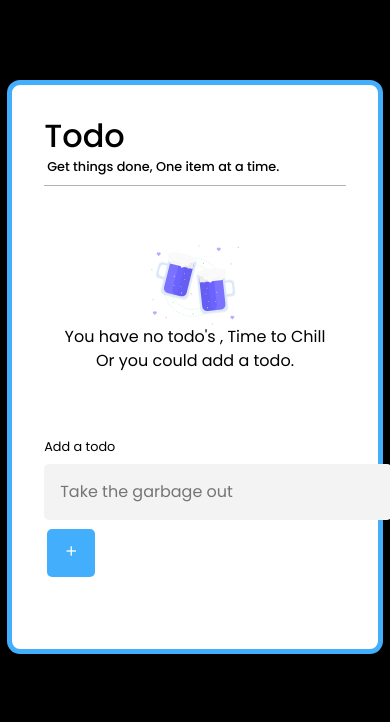
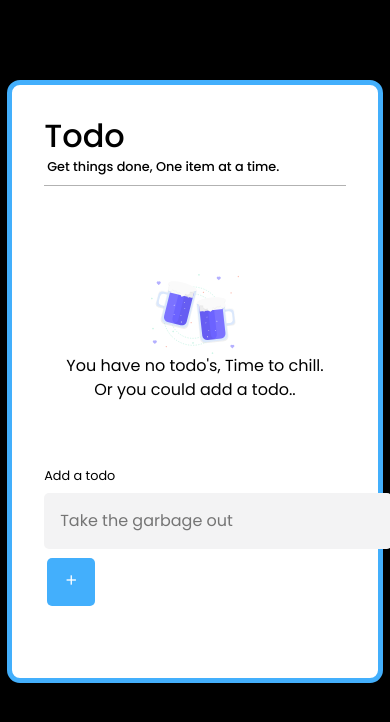
Before and after one commit to Fisayomiii/Todo, a React (Create React App) app: page / in a window 390 px wide. Shown: the top 722 px of the page. Built offline with nearby package versions, Linux system fonts and the light colour scheme.

Commit message:
Made it responsive

```diff
--- a/src/App.css
+++ b/src/App.css
@@ -34,7 +34,7 @@ body {
 }
 
 .progress-loader {
-	width: 150px;
+	width: 200px;
 	background: rgba(0, 0, 0, 0.253);
 	height: 3px;
 	border-radius: 7px;
@@ -47,7 +47,7 @@ body {
 	border-radius: 7px;
 	background: rgb(255, 255, 255);
 	transition: 0.5s;
-	animation: loading1274 2s ease infinite;
+	animation: loading1274 7s ease-in-out infinite;
 }
 
 @keyframes loading1274 {
@@ -79,7 +79,7 @@ body {
 	width: 89%;
 	max-width: 500px;
 	background: #ffffff;
-	color: rgb(0, 0, 0);
+	color: #000000;
 	border: 5px solid #43AFFC;
 	border-radius: 13px;
 }
@@ -132,7 +132,7 @@ body {
 	box-shadow: 0 0 1px transparent;
 }
 .ifelsedisplay{
-	padding-top: 3.2em;
+	padding-top: 5em;
 	display: flex;
 	flex-direction: column;
 	text-align: center;
--- a/src/App.js
+++ b/src/App.js
@@ -56,9 +56,12 @@ function App() {
 
   return (
     <>
-      {loading ? <div class="loader-wrapper">
-        <div class="progress"></div>
-      </div> :
+      {loading ?
+        <div class="loader-wrapper">
+          <div class="progress-loader">
+            <div class="progress"></div>
+          </div>
+        </div> :
         <main id="todolist">
           <h1>
             Todo
@@ -68,7 +71,7 @@ function App() {
           {display ?
             <div className='ifelsedisplay'>
               <img src={celebration} height={80} alt="" />
-              <p>You have no todo's , Time to Chill <br /> Or you could add a todo.</p>
+              <p>You have no todo's, Time to chill.<br /> Or you could add a todo..</p>
             </div> :
 
             <ul>
```
